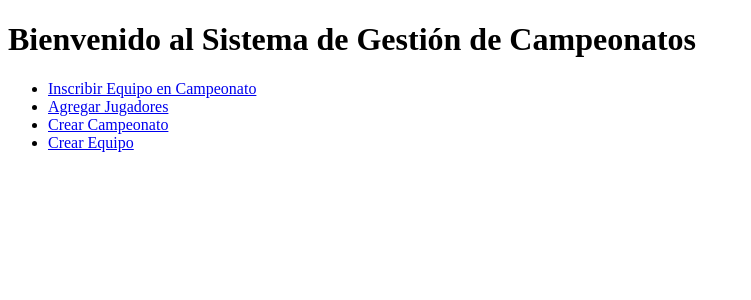
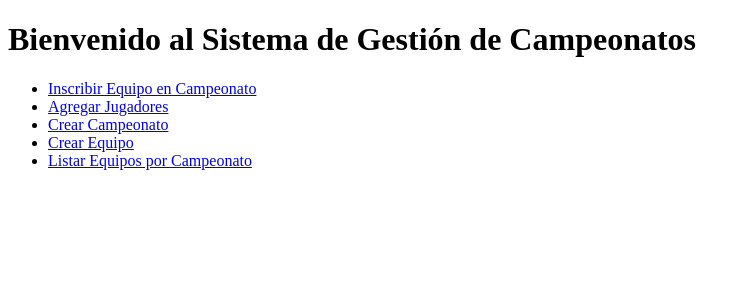
Before and after one commit to emilioj04/gestionDeportes, a Django app: page / in a window 1280 px wide. Shown: the top 300 px of the page, without its empty margins (0-751 px from the left). Run offline with Django 5.2, Linux system fonts and the light colour scheme.

Commit message:
project update

```diff
--- a/ImplementacionDeporte/gestion_campeonato/campeonato/models.py
+++ b/ImplementacionDeporte/gestion_campeonato/campeonato/models.py
@@ -42,6 +42,9 @@ class Inscripcion(models.Model):
     class Meta:
         unique_together = ('equipo', 'campeonato')
 
+    def __str__(self):
+        return f"{self.equipo.nombre} en {self.campeonato.nombre}"
+
 class Posicion(models.Model):
     equipo = models.ForeignKey(Equipo, on_delete=models.CASCADE)
     campeonato = models.ForeignKey(Campeonato, on_delete=models.CASCADE)
--- a/ImplementacionDeporte/gestion_campeonato/campeonato/templates/campeonato/home.html
+++ b/ImplementacionDeporte/gestion_campeonato/campeonato/templates/campeonato/home.html
@@ -10,7 +10,8 @@
         <li><a href="{% url 'agregar_deportista' %}">Agregar Jugadores</a></li>
         <li><a href="{% url 'crear_campeonato' %}">Crear Campeonato</a></li>
         <li><a href="{% url 'crear_equipo' %}">Crear Equipo</a></li>
-
+        <li><a href="{% url 'listar_equipos_por_campeonato' %}">Listar Equipos por Campeonato</a></li>
+        <!-- Añade otros enlaces a funcionalidades según sea necesario -->
     </ul>
 </body>
 </html>
--- a/ImplementacionDeporte/gestion_campeonato/campeonato/urls.py
+++ b/ImplementacionDeporte/gestion_campeonato/campeonato/urls.py
@@ -8,4 +8,5 @@ urlpatterns = [
     path('agregar_deportista/', views.agregar_deportista, name='agregar_deportista'),
     path('crear_campeonato/', views.crear_campeonato, name='crear_campeonato'),
     path('crear_equipo/', views.crear_equipo, name='crear_equipo'),
+    path('listar_equipos_por_campeonato/', views.listar_equipos_por_campeonato, name='listar_equipos_por_campeonato'),
 ]
--- a/ImplementacionDeporte/gestion_campeonato/campeonato/views.py
+++ b/ImplementacionDeporte/gestion_campeonato/campeonato/views.py
@@ -1,5 +1,5 @@
 from django.shortcuts import render, redirect
-from .models import Campeonato, Equipo, Deportista, Inscripcion
+from .models import *
 from .forms import *
 
 def agregar_deportista(request):
@@ -56,3 +56,11 @@ def crear_equipo(request):
     else:
         form = EquipoForm()
     return render(request, 'campeonato/crear_equipo.html', {'form': form})
+
+def listar_equipos_por_campeonato(request):
+    campeonatos = Campeonato.objects.all()
+    campeonatos_equipos = []
+    for campeonato in campeonatos:
+        equipos = Inscripcion.objects.filter(campeonato=campeonato).select_related('equipo')
+        campeonatos_equipos.append((campeonato, equipos))
+    return render(request, 'campeonato/listar_equipos_por_campeonato.html', {'campeonatos_equipos': campeonatos_equipos})
```
Also changed, not shown: ImplementacionDeporte/gestion_campeonato/campeonato/templates/campeonato/listar_equipos_por_campeonato.html (added, +18 -0 lines).
